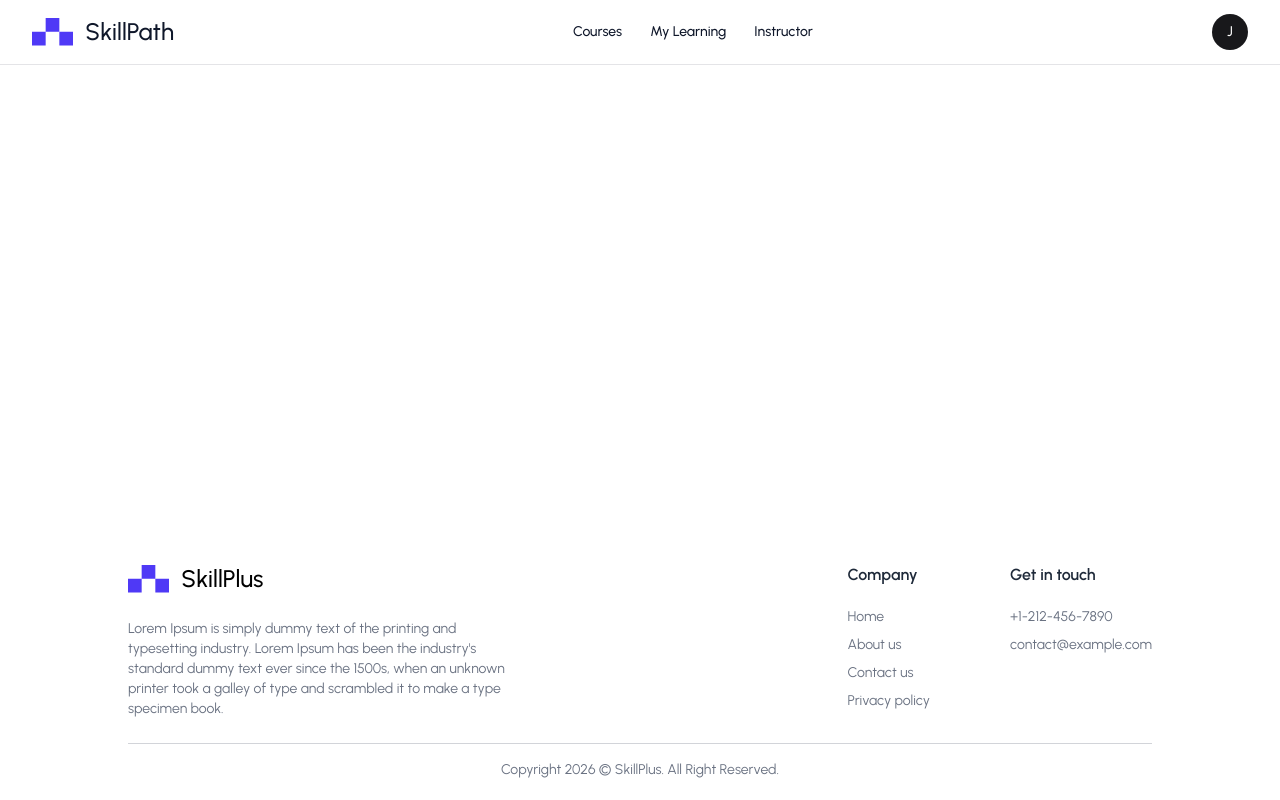
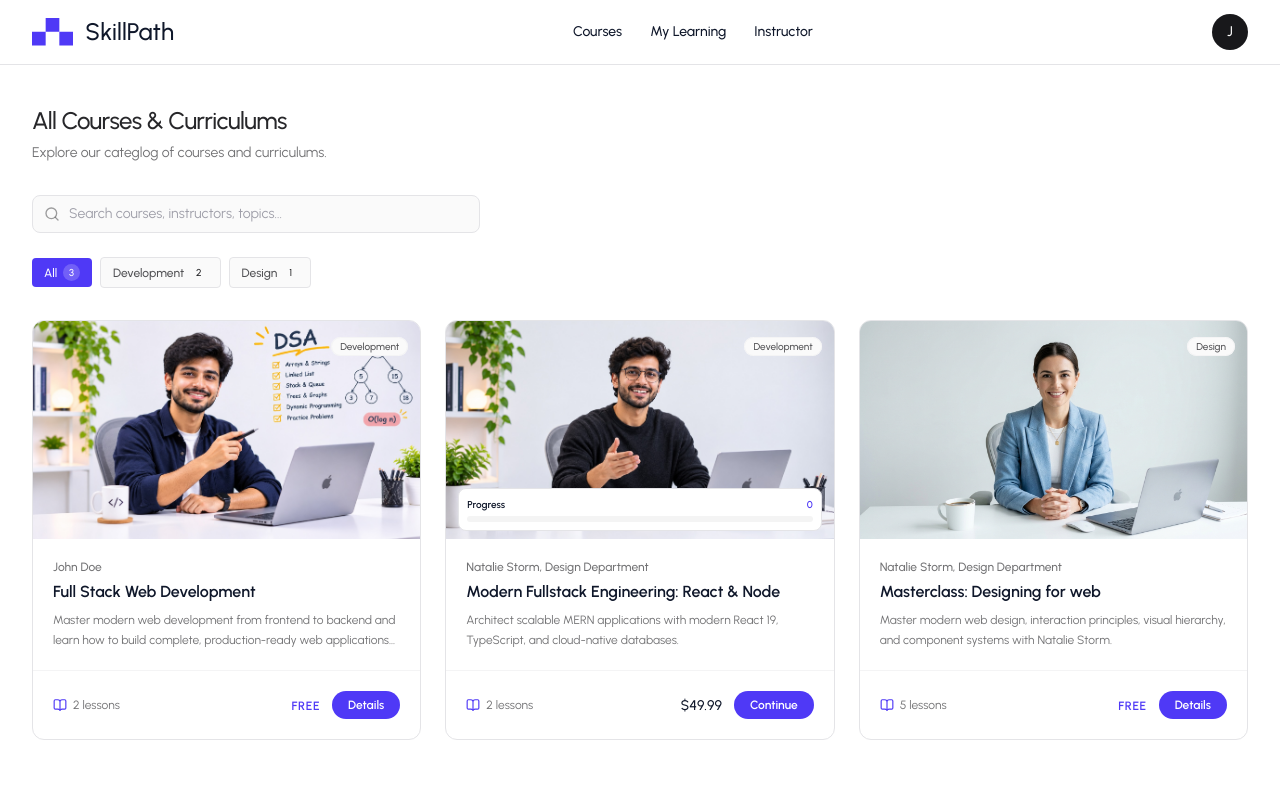
Before and after one commit to Yasintha8/SkillPath-Learning-Platform, a React (Vite) app in the folder client/: page /courses in a window 1280 px wide. Shown: the top 800 px of the page. Built offline with nearby package versions, Linux system fonts and the light colour scheme.

Commit message:
feat: enhance Courses page with search and category filtering functionality

```diff
--- a/client/src/pages/Courses.tsx
+++ b/client/src/pages/Courses.tsx
@@ -1,8 +1,120 @@
+import { useSearchParams } from "react-router-dom";
+import { DUMMY_COURSES, DUMMY_USER } from "../assets/assets"
+import { useEffect, useMemo, useState } from "react";
+import type { CourseData } from "../components/CourseCard";
+import { BookOpenIcon, SearchIcon } from "lucide-react";
+import CourseCard from "../components/CourseCard";
 
 const Courses = () => {
+
+    const { user } = { user: DUMMY_USER as any };
+    const [searchParams, setSearchParams] = useSearchParams();
+    const [courses, setCourses] = useState<CourseData[]>([]);
+    const [allCourses, setAllCourses] = useState<CourseData[]>([]);
+    const [loading, setloading] = useState(true);
+    const [search, setSearch] = useState(searchParams.get("search") || "")
+    const [category, setCategory] = useState<string>(searchParams.get("category") || "All")
+
+    useEffect(() => {
+        setAllCourses(DUMMY_COURSES as any)
+    }, [])
+
+    const categories = useMemo(() => {
+        const set = new Set<string>();
+        allCourses.forEach((c) => {
+            if (c.category?.trim()) set.add(c.category.trim())
+        })
+        return ["All", ...Array.from(set)]
+
+    }, [allCourses])
+
+    useEffect(() => {
+        const fetchCourses = async () => {
+            setTimeout(() => {
+                setCourses(DUMMY_COURSES as any)
+                setloading(false)
+            }, 500)
+        }
+
+        fetchCourses()
+    }, [search, category])
+
+    const handleReset = () => {
+        setSearch("");
+        setCategory("All");
+        setSearchParams({});
+    };
+
     return (
-        <div>
+        <div className="min-h-screen bg-white mb-20">
+            {/*Page Header*/}
+            <div className="max-w-7xl mx-auto px-4 sm:px-6 lg:px-8 pt-10">
+                <h1 className="text-2xl font-medium tracking-tight text-secondary">All Courses & Curriculums</h1>
+                <p className="mt-1.5 text-sm text-secondary/65">Explore our categlog of courses and curriculums.</p>
+            </div>
 
+            {/*Filter, courses*/}
+            <main className="max-w-7xl mx-auto px-4 sm:px-6 lg:px-8 pt-8">
+                {/* Search */}
+                <div className="relative w-full max-w-md">
+                    <SearchIcon className="absolute left-3 top-1/2 -translate-y-1/2 size-4 text-secondary/45 pointer-events-none" />
+
+                    <input
+                        type="text"
+                        value={search}
+                        onChange={(e) => setSearch(e.target.value)}
+                        placeholder="Search courses, instructors, topics..."
+                        className="search-input pl-10 w-full"
+                    />
+                </div>
+
+                {/*Category list*/}
+                <div className="flex items-center gap-2 overflow-x-auto pb-2 mt-6 mb-6">
+                    {categories.map((cat) => {
+                        const count = cat === "All" ? allCourses.length : allCourses.filter((c) => c.category === cat).length;
+                        const isSelected = category === cat;
+
+                        return (
+                            <button key={cat} type="button" onClick={() => setCategory(cat)} className={`px-3 py-1.5 rounded text-xs font-medium whitespace-nowrap transition flex
+                                items-center gap-1.5 cursor-pointer ${isSelected ? "bg-primary text-white" : "bg-zinc-50 text-secondary/80 hover:bg-secondary/5 hover:text-secondary border border-zinc-200"}`}>
+                                <span>{cat}</span>
+                                <span className={`text-[10px] px-1.5 py-0.5 rounded-full tabular-nums ${isSelected ? "bg-white/20 text-white" : "bg-secondary/15/70 text-secondary"}`}>
+                                    {count}
+                                </span>
+                            </button>
+                        )
+                    })}
+                </div>
+
+                {/*Course Grid*/}
+                {loading ? (
+                    <div className="grid grid-cols-1 sm:grid-cols-2 lg:grid-cols-3 gap-6">
+                        {[1, 2, 3].map((i) => (
+                            <div key={i} className="h-72 rounded-xl bg-zinc-50 animate-pulse border border-zinc-200"></div>
+                        ))}
+                    </div>
+                ) : courses.length > 0 ? (
+                    <div className="grid grid-cols-1 sm:grid-cols-2 lg:grid-cols-3 gap-6">
+                        {courses.map((course) => (
+                            <CourseCard
+                                key={course._id}
+                                course={course}
+                                isEnrolled={Boolean(user && course.enrolledStudents?.includes(user._id)
+                                )}
+                            />
+                        ))}
+                    </div>
+                ) : (
+                    <div className="text-center py-16 rounded-xl bg-[#f8ffc] border border-dashed border-zinc-200">
+                        <BookOpenIcon className="w-10 h-10 text-secondary/45 mx-auto mb-2" />
+                        <h3>No Courses match your filters</h3>
+                        <p>Try adjusting your search, or reset filters to see all available cuurricula.</p>
+                        <button type="button" onClick={handleReset} className="btn-reset-filters">
+                            Reset all filters
+                        </button>
+                    </div>
+                )}
+            </main>
         </div>
     )
 }
```
